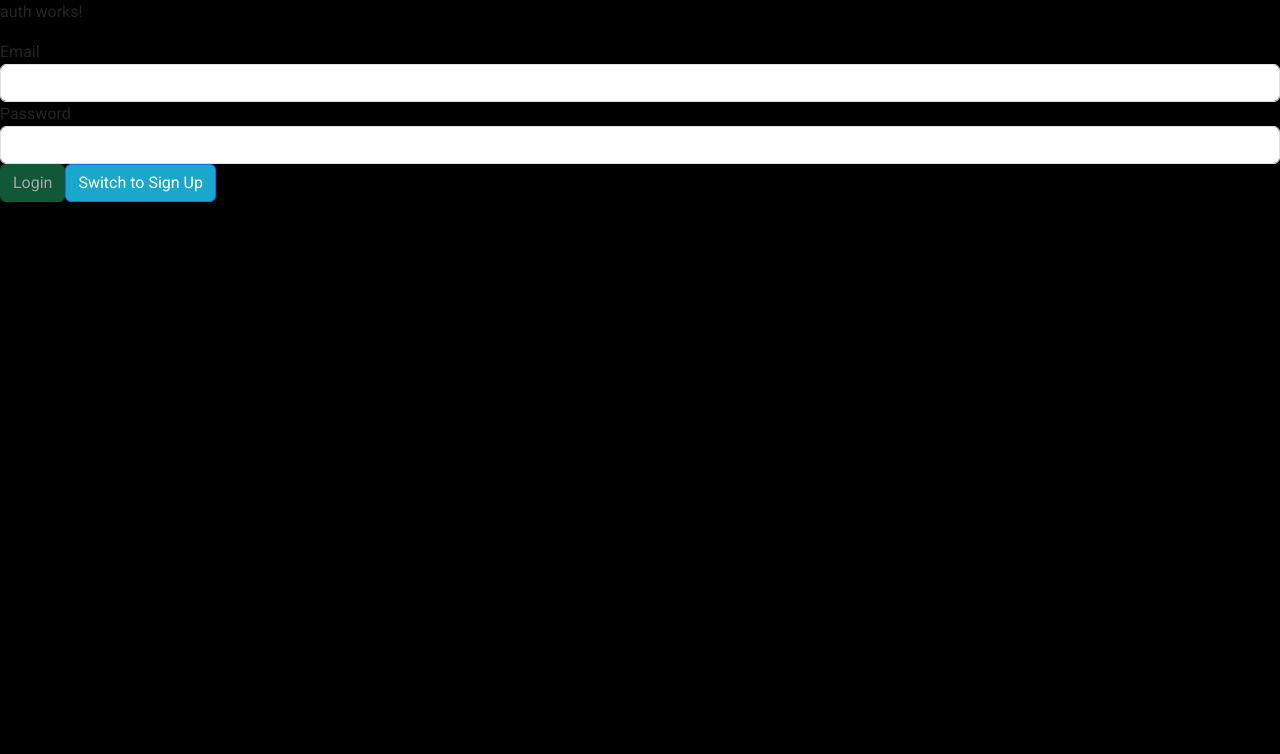
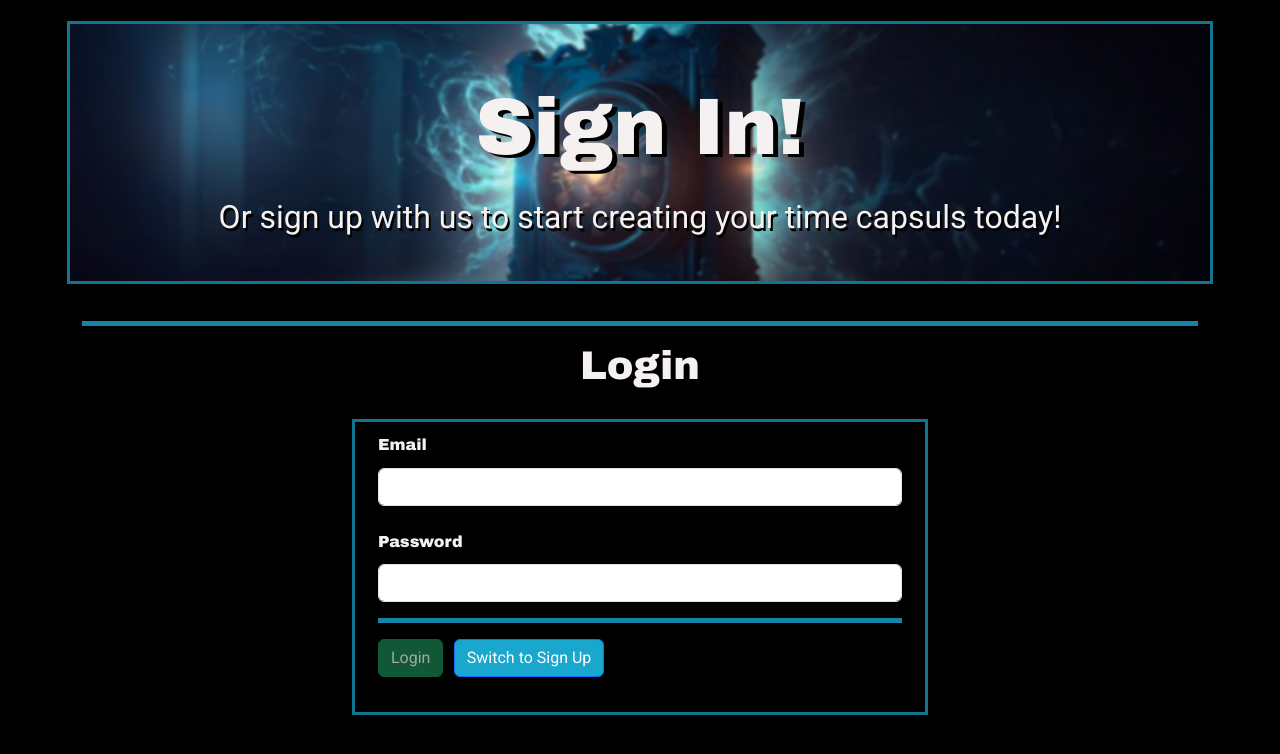
Before and after one commit to WilderDev/DecadesOfJustice, an Angular app: page / in a window 1280 px wide. Shown: the top 754 px of the page. Built offline with nearby package versions, Linux system fonts and the light colour scheme.

Commit message:
add general styles

```diff
--- a/src/app/core/timecapsule/timecapsuleForm/timecapsule-form.component.html
+++ b/src/app/core/timecapsule/timecapsuleForm/timecapsule-form.component.html
@@ -1,3 +1,6 @@
+<div class="container">
+<div class="row">
+
 <div class="form-wrapper">
   <form (ngSubmit)="onSubmit()" #timecapsuleForm="ngForm">
     <div>
@@ -110,6 +113,8 @@
         </button>
       </fieldset>
     </div>
+
+
     <div class="notifyPerson-wrapper">
       <div
         *ngFor="let notifyPerson of this.notifyPeople; index as i"
@@ -184,3 +189,6 @@
     <button type="submit" class="btn btn-primary">Submit</button>
   </form>
 </div>
+
+
+</div>
--- a/src/app/shared/auth/auth.component.html
+++ b/src/app/shared/auth/auth.component.html
@@ -1,30 +1,69 @@
-<p>auth works!</p>
+<div class="container">
+
+  <br>
+
+  <div class="row d-flex justify-content-center">
+    <div class="col-md-12 bgImg">
+      <h1 class="appTitle">Sign In!</h1>
+      <h2 class="aboutApp">
+        Or sign up with us to start creating your time capsuls today!
+      </h2>
+    </div>
+
+    </div>
+    <br>
+    <hr>
+
+    <h1 class="loginTitle">{{ isLoginMode ? "Login" : "Sign Up" }}</h1>
+    <br>
+
+  <div class="row d-flex justify-content-center">
+    <div class="col-md-3"></div>
+    <div class="col-md-6 formDiv">
+
+
 <div>
   <div>
     <form #authFormRef="ngForm" (ngSubmit)="onAuthFormSubmit(authFormRef)">
       <!-- EMAIL -->
       <div class="form-group">
         <label for="email">Email</label>
+        <br>
         <input
         type="email" id="email" name="email" class="form-control" email ngModel required
         />
       </div>
 
+      <br>
+
       <!-- PASSWORD -->
       <div class="form-group">
         <label for="password">Password</label>
+        <br>
         <input type="password" id="password" name="password" class="form-control"
         minlength="6"
         ngModel
         required/>
       </div>
 
+      <hr>
+
       <!-- BUTTONS -->
       <button class="btn btn-success" type="submit" [disabled]="!authFormRef.valid">{{ isLoginMode ? "Login" : "Sign Up" }}</button>
       <button class="btn btn-primary" type="button" (click)="onSwitchAuthMode()">Switch to {{ isLoginMode ? "Sign Up" : "Login" }}</button>
     </form>
 
-    <!-- Error -->
-    <p *ngIf="errMsg">{{ errMsg }}</p>
+    <!-- Error-->
+    <p class="errorMSg" *ngIf="errMsg" >{{ errMsg }}</p>
   </div>
 </div>
+
+<br>
+
+</div>
+<div class="col-md-3"></div>
+
+
+
+</div>
+</div>
--- a/src/app/shared/auth/auth.component.scss
+++ b/src/app/shared/auth/auth.component.scss
@@ -0,0 +1,61 @@
+.bgImg {
+  background-image: url("../../../assets/images/landing_page_title_bg.png");
+  background-size: cover;
+  outline: solid rgba(25, 167, 206, .7);
+}
+
+.appTitle {
+  margin-top: 5%;
+  margin-bottom: 2%;
+  text-align: center;
+  color: #F6F1F1;
+  text-shadow: 5px 3px black;
+  font-size: 500%;
+}
+.loginTitle {
+  text-align: center;
+  color: #F6F1F1;
+}
+.aboutApp {
+  margin-bottom: 4%;
+  text-align: center;
+  color: #F6F1F1;
+  text-shadow: 2px 3px black;
+  font-family: 'Roboto', sans-serif;
+}
+
+.btn-primary {
+  margin-left: 2%;
+}
+
+label {
+  margin-bottom: 2%;
+  font-family: 'Archivo Black', sans-serif;
+  color: #F6F1F1;
+}
+
+.formDiv {
+  outline: solid rgba(25, 167, 206, .7);
+}
+
+// .row {
+//   margin-top: 10%;
+// }
+
+hr {
+  background-color: #19A7CE;
+  color: #19A7CE;
+  height: 5px;
+  opacity: 80%;
+}
+
+form {
+  margin: 2%;
+}
+
+
+.errorMSg {
+  color: red;
+  text-align: center;
+  font-family: 'Archivo Black', sans-serif;
+}
```
